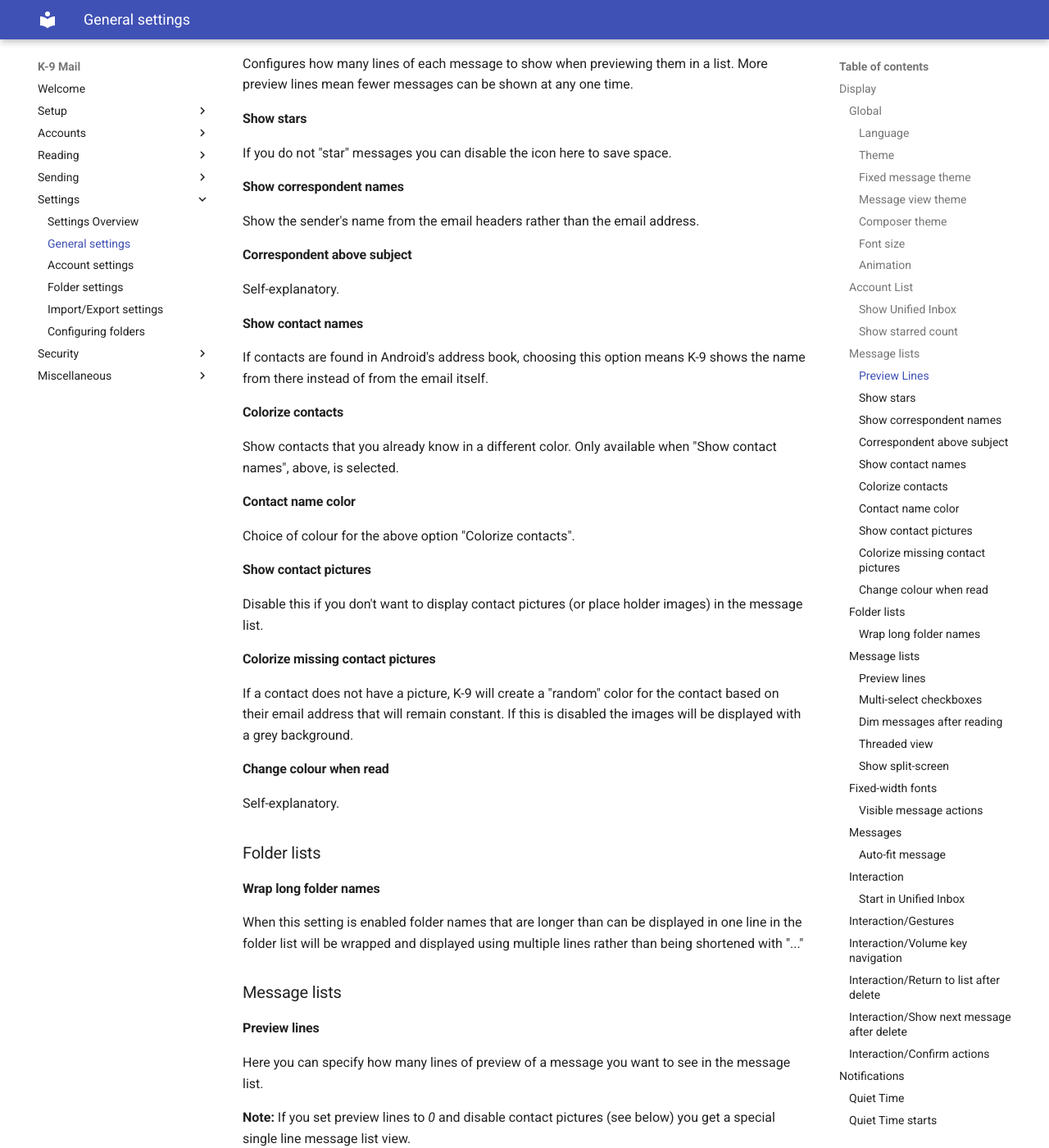
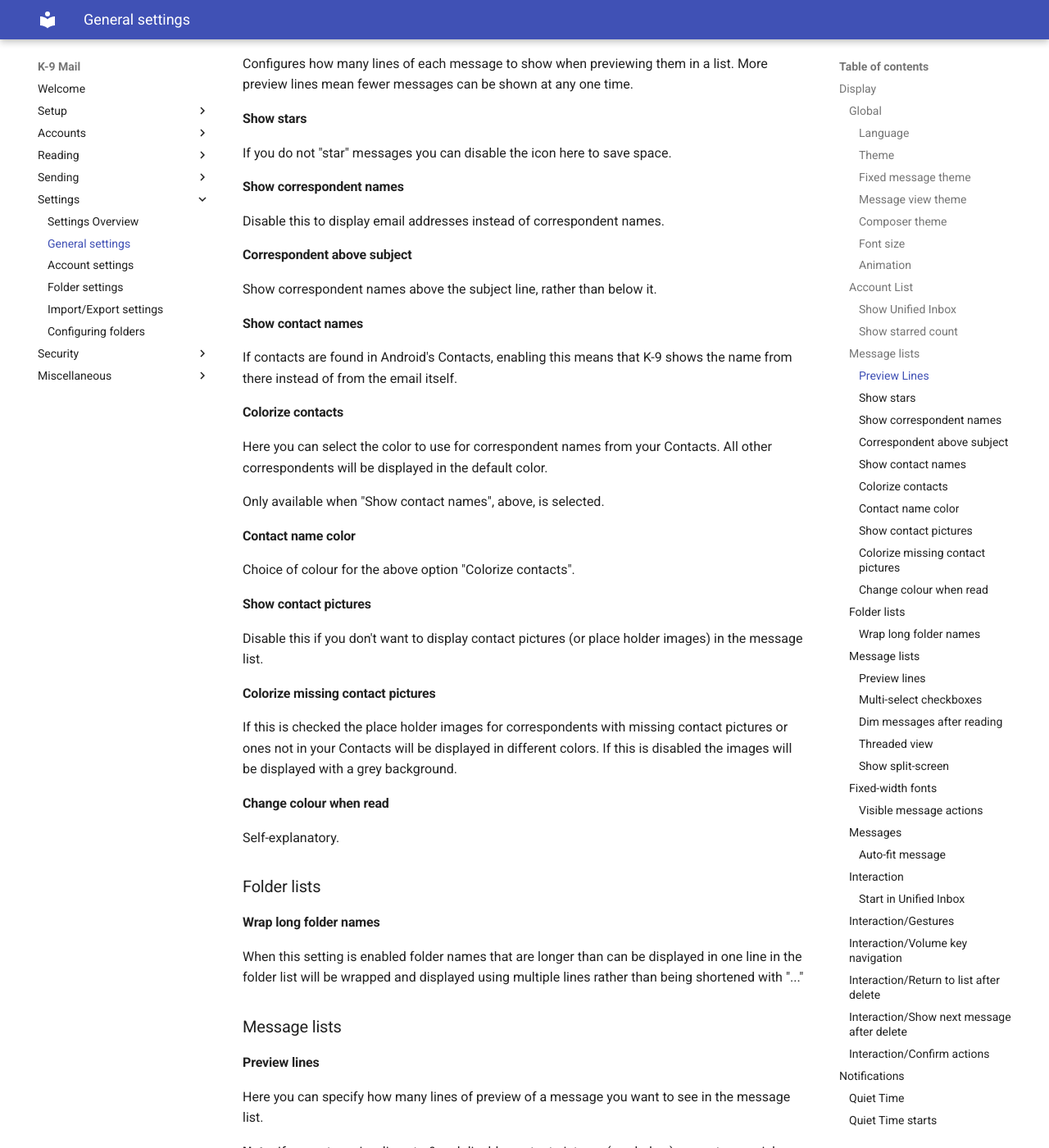
Before and after one commit to k9mail/k9mail-docs, an MkDocs documentation site: the page built from docs/en/current/settings/general.md, in a window 1280 px wide and 1400 px high, scrolled down 2707 px. Shown: the whole window at 82% size. Built offline with MkDocs 1.6.1 and Material for MkDocs 9.7.7, drawn with Linux system fonts in a browser that asks for light colours.

Commit message:
use original text

```diff
--- a/docs/en/current/settings/general.md
+++ b/docs/en/current/settings/general.md
@@ -79,20 +79,23 @@
 
 #### Show correspondent names
 
-Show the sender's name from the email headers rather than the email address.
+Disable this to display email addresses instead of correspondent names.
 
 #### Correspondent above subject
 
-Self-explanatory.
+Show correspondent names above the subject line, rather than below it.
 
 #### Show contact names
 
-If contacts are found in Android's address book, choosing this option means K-9 shows the name from there instead
+If contacts are found in Android's Contacts, enabling this means that K-9 shows the name from there instead
 of from the email itself.
 
 #### Colorize contacts
 
-Show contacts that you already know in a different color. Only available when "Show contact names", above, is selected.
+Here you can select the color to use for correspondent names from your Contacts. All other correspondents will be
+displayed in the default color.
+
+Only available when "Show contact names", above, is selected.
 
 #### Contact name color
 
@@ -104,8 +107,9 @@
 
 #### Colorize missing contact pictures
 
-If a contact does not have a picture, K-9 will create a "random" color for the contact based on their email address
-that will remain constant. If this is disabled the images will be displayed with a grey background.
+If this is checked the place holder images for correspondents with missing contact pictures or ones not in your
+Contacts will be displayed in different colors.
+If this is disabled the images will be displayed with a grey background.
 
 #### Change colour when read
 
```
